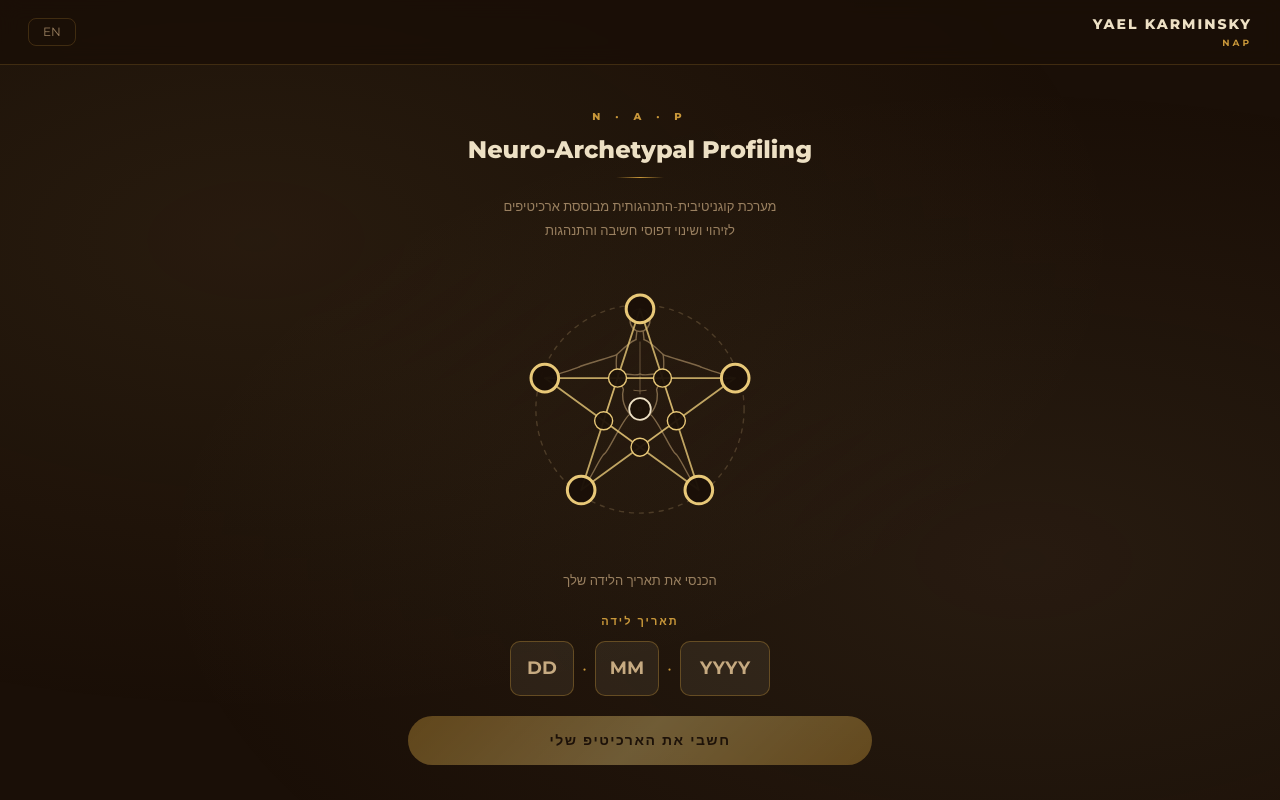
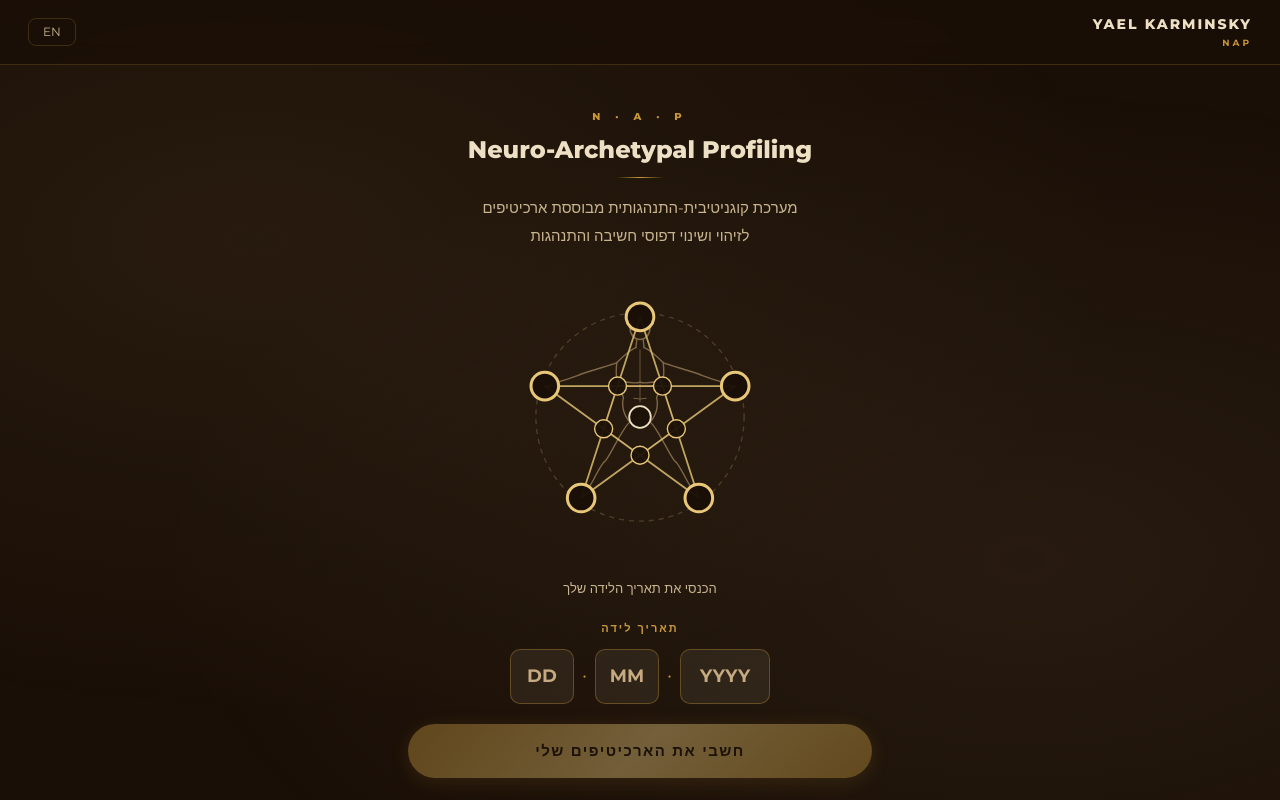
Before and after one commit to YaelKarma/archetype-app, a Next.js app: page / in a window 1280 px wide. Shown: the top 800 px of the page. Built offline with nearby package versions, Linux system fonts and the light colour scheme.

Commit message:
Fix text colors, sizes, button glow, plural text

```diff
--- a/app/page.tsx
+++ b/app/page.tsx
@@ -15,13 +15,14 @@ const CREAM2  = "#D4C4A0";
 const GOLD    = "#C8973A";
 const GOLD2   = "#E8C878";
 const BORDER  = "rgba(200,151,58,0.22)";
-const MUTED   = "#9A8060";
+const MUTED   = "#C8B490";
 
 const btnGold: React.CSSProperties = {
-  width: "100%", padding: "14px 0", borderRadius: 50, border: "none",
-  background: `linear-gradient(135deg, #C8973A, #E8C878, #C8973A)`,
-  color: BG, fontWeight: 800, fontSize: 14, cursor: "pointer",
+  width: "100%", padding: "16px 0", borderRadius: 50, border: "none",
+  background: `linear-gradient(135deg, #C8973A, #F0D080, #C8973A)`,
+  color: "#1A0F07", fontWeight: 800, fontSize: 15, cursor: "pointer",
   fontFamily: "var(--font-montserrat), sans-serif", letterSpacing: 1.5,
+  boxShadow: "0 4px 20px rgba(200,151,58,0.35)",
   transition: "opacity 0.2s",
 };
 const btnOutline: React.CSSProperties = {
@@ -105,7 +106,7 @@ export default function HomePage() {
                 background: `linear-gradient(to right, transparent, ${GOLD}, transparent)`,
                 margin: "0 auto 16px",
               }} />
-              <p style={{ fontSize: 13, color: MUTED, lineHeight: 1.9, direction: "rtl" }}>
+              <p style={{ fontSize: 15, color: MUTED, lineHeight: 1.9, direction: "rtl" }}>
                 {isHe
                   ? <>מערכת קוגניטיבית-התנהגותית מבוססת ארכיטיפים<br />לזיהוי ושינוי דפוסי חשיבה והתנהגות</>
                   : <>A cognitive-behavioral system based on archetypes<br />for identifying and transforming patterns of thought and behavior</>
@@ -133,7 +134,7 @@ export default function HomePage() {
               </div>
               <button type="submit" disabled={!birthDate}
                 style={{ ...btnGold, opacity: birthDate ? 1 : 0.4, cursor: birthDate ? "pointer" : "not-allowed" }}>
-                {isHe ? "חשבי את הארכיטיפ שלי" : "Calculate My Archetype"}
+                {isHe ? "חשבי את הארכיטיפים שלי" : "Calculate My Archetype"}
               </button>
             </form>
 
```
